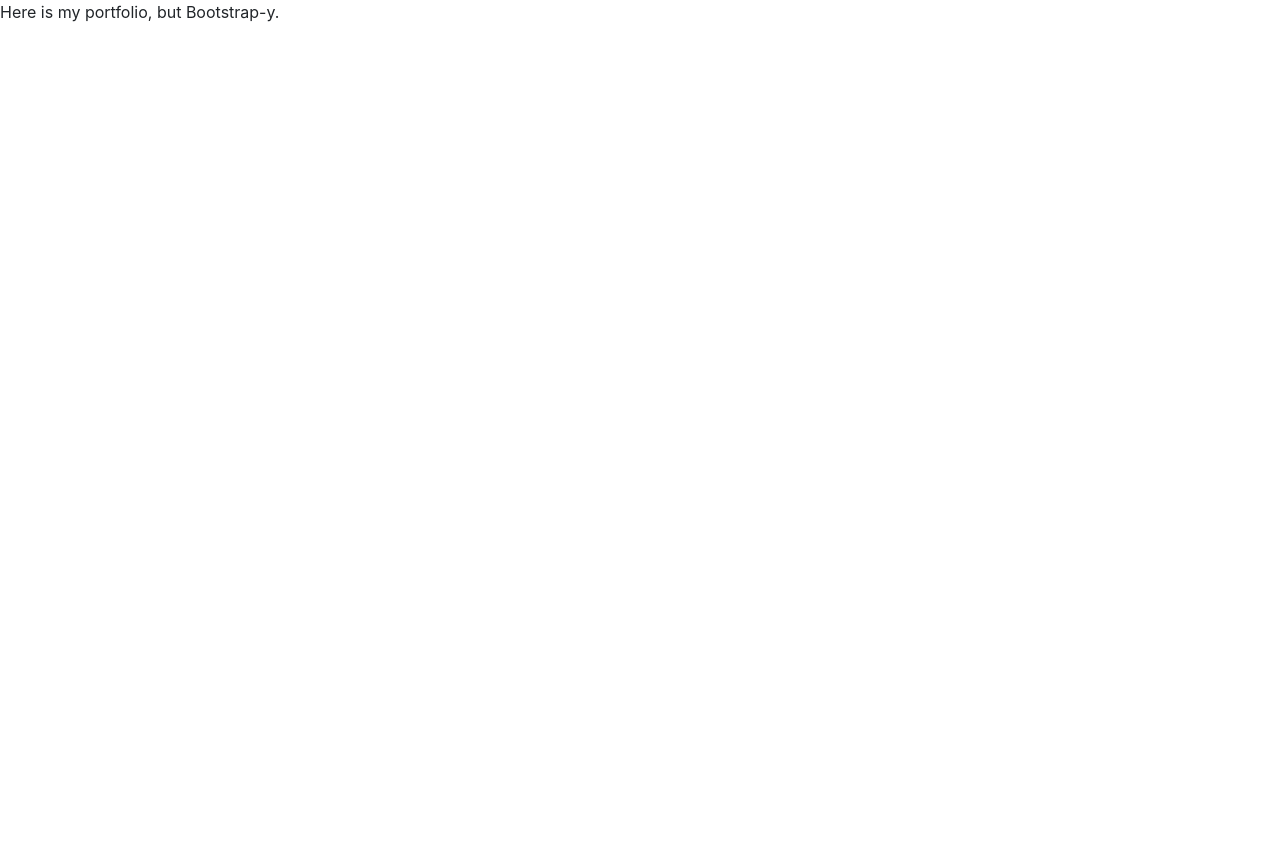
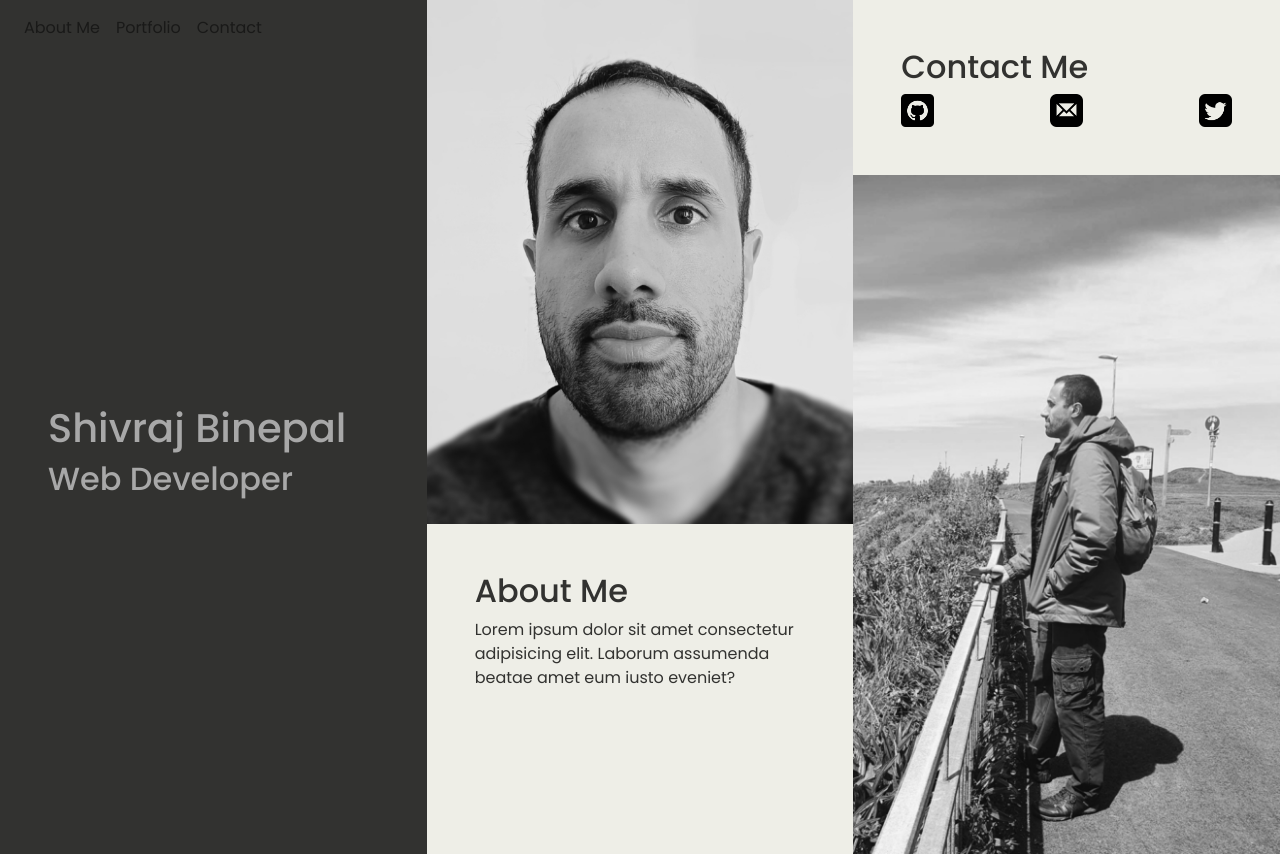
Before and after one commit to shisinbin/bootstrap-portfolio, a plain HTML site: page index.html in a window 1280 px wide. Before the commit the page ends 800 px from the top, so only its background shows below. Drawn offline with nearby package versions, Linux system fonts and the light colour scheme.

Commit message:
first attempt

```diff
--- a/assets/css/style.css
+++ b/assets/css/style.css
@@ -1,3 +1,28 @@
+@import url('https://fonts.googleapis.com/css2?family=Poppins:wght@200;400;500;600;800&family=VT323&display=swap');
+
+body {
+    margin: 0;
+    font-family: 'Poppins';
+    background: #eeeee7;
+}
+
+
 /* global */
 
 /* custom */
+
+
+img {
+    max-width: 100%;
+}
+
+.hello {
+    color: #a8a8a8;
+    background-color: #323230;
+    padding: 0;
+}
+
+.text-container {
+    color: #323230;
+
+}
--- a/index.html
+++ b/index.html
@@ -1,5 +1,6 @@
 <!DOCTYPE html>
 <html lang="en">
+
 <head>
   <!-- required meta tags -->
   <meta charset="UTF-8">
@@ -9,19 +10,102 @@
   <meta name="viewport" content="width=device-width, initial-scale=1, shrink-to-fit=no">
 
   <!-- bootstrap 4.6 CSS -->
-    <link rel="stylesheet" href="https://cdn.jsdelivr.net/npm/bootstrap@4.6.2/dist/css/bootstrap.min.css" integrity="sha384-xOolHFLEh07PJGoPkLv1IbcEPTNtaed2xpHsD9ESMhqIYd0nLMwNLD69Npy4HI+N" crossorigin="anonymous">
+  <link rel="stylesheet" href="https://cdn.jsdelivr.net/npm/bootstrap@4.6.2/dist/css/bootstrap.min.css"
+    integrity="sha384-xOolHFLEh07PJGoPkLv1IbcEPTNtaed2xpHsD9ESMhqIYd0nLMwNLD69Npy4HI+N" crossorigin="anonymous">
 
   <!-- custom CSS -->
   <link rel="stylesheet" href="assets/css/style.css">
 
   <title>shisinbin // Web Developer</title>
 </head>
+
 <body>
-    <!-- my code here -->
-    Here is my portfolio, but Bootstrap-y.
+
+  <main class="container-fluid">
+
+    <!-- splash -->
+    <section class="row">
+
+      <!-- hello col -->
+      <div class="col-4 p-0 hello d-flex flex-column">
+
+        <!-- navbar -->
+        <nav class="navbar navbar-expand-lg navbar-light">
+          <div class="collapse navbar-collapse" id="navbarSupportedContent">
+            <ul class="navbar-nav mr-auto">
+              <li class="nav-item">
+                <a class="nav-link" href="#">About Me</a>
+              </li>
+              <li class="nav-item">
+                <a class="nav-link" href="#">Portfolio</a>
+              </li>
+              <li class="nav-item">
+                <a class="nav-link" href="#">Contact</a>
+              </li>
+            </ul>
+          </div>
+        </nav>
+
+        <div class="flex-grow-1 d-flex">
+          <div class="align-self-center p-5">
+            <h1>Shivraj Binepal</h1>
+            <h2>Web Developer</h2>
+          </div>
+        </div>
+      </div>
+
+      <!-- about me col -->
+      <div class="col-4 p-0">
+        <img src="./assets/img/profile_bw_resized.png" width="100%" alt="image of me">
+        <!-- <div class="container-fluid p-0 d-flex flex-column justify-content-center"> -->
+
+        <div class="p-5 text-container">
+          <h2>About Me</h2>
+          <p>Lorem ipsum dolor sit amet consectetur adipisicing elit. Laborum assumenda beatae amet eum iusto
+            eveniet?</p>
+        </div>
+      </div>
+
+      <!-- contact col -->
+      <div class="col-4 p-0">
+        <div class="text-container p-5">
+          <h2>Contact Me</h2>
+          <div class="d-flex justify-content-between">
+            <img src="./assets/img/github.png" width="10%" alt="">
+            <img src="./assets/img/email2.png" width="10%" alt="">
+            <img src="./assets/img/twitter-sign.png" width="10%" alt="">
+          </div>
+        </div>
+        <img src="./assets/img/mood_resized.png" width="100%" alt="">
+      </div>
+    </section>
+  </main>
+
+  <!-- work -->
+  <section class="container-fluid">
+
+  </section>
+
+  <!-- skills -->
+  <section class="container-fluid">
+
+  </section>
+
+  <!-- about -->
+  <section class="container-fluid">
+
+  </section>
+
+  <!-- footer -->
+
 
   <!-- JavaScript: jQuery and Bootstrap Bundle (includes Popper) -->
-    <script src="https://cdn.jsdelivr.net/npm/jquery@3.5.1/dist/jquery.slim.min.js" integrity="sha384-DfXdz2htPH0lsSSs5nCTpuj/zy4C+OGpamoFVy38MVBnE+IbbVYUew+OrCXaRkfj" crossorigin="anonymous"></script>
-    <script src="https://cdn.jsdelivr.net/npm/bootstrap@4.6.2/dist/js/bootstrap.bundle.min.js" integrity="sha384-Fy6S3B9q64WdZWQUiU+q4/2Lc9npb8tCaSX9FK7E8HnRr0Jz8D6OP9dO5Vg3Q9ct" crossorigin="anonymous"></script>
+  <script src="https://cdn.jsdelivr.net/npm/jquery@3.5.1/dist/jquery.slim.min.js"
+    integrity="sha384-DfXdz2htPH0lsSSs5nCTpuj/zy4C+OGpamoFVy38MVBnE+IbbVYUew+OrCXaRkfj"
+    crossorigin="anonymous"></script>
+  <script src="https://cdn.jsdelivr.net/npm/bootstrap@4.6.2/dist/js/bootstrap.bundle.min.js"
+    integrity="sha384-Fy6S3B9q64WdZWQUiU+q4/2Lc9npb8tCaSX9FK7E8HnRr0Jz8D6OP9dO5Vg3Q9ct"
+    crossorigin="anonymous"></script>
 </body>
+
 </html>
```
Also changed, not shown: assets/img/email2.png (added), assets/img/github.png (added), assets/img/mood_resized.png (added), assets/img/profile_bw_resized.png (added), assets/img/twitter-sign.png (added), 2 other files. Lines whose indentation alone changed are shown as unchanged.
